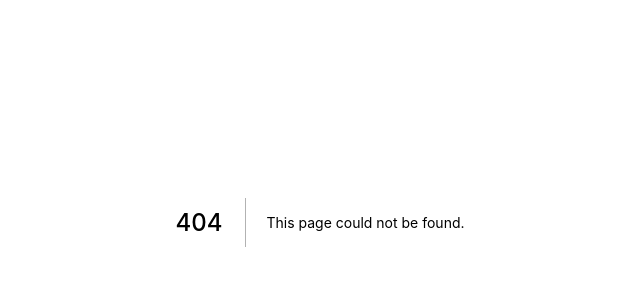
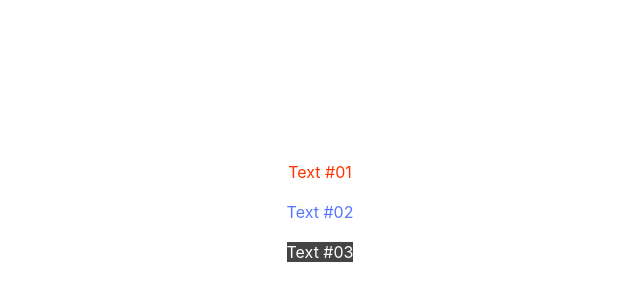
Before and after one commit to lucasrochagit/frontend-studies, a Next.js app in the folder udemy/nextjs-e-react/exercicios/: page /css/integration2 in a window 1280 px wide. Before the commit this address had no page. Shown: the part 178-478 px from the top of the page, without its empty margins (320-960 px from the left). Built offline with nearby package versions, Linux system fonts and the light colour scheme.

Commit message:
feat(nextjs-e-react): Integração com CSS #02

```diff
--- /dev/null
+++ b/udemy/nextjs-e-react/exercicios/pages/css/integration2.jsx
@@ -0,0 +1,14 @@
+import styles from "./integration2.module.css"
+
+export default function integration2() {
+    return (
+        <div id={styles.integration2}>
+            <div className={styles.red}>Text #01</div>
+            <br/>
+            <div className={styles.blue}>Text #02</div>
+            <br/>
+            <div className={styles.white}>Text #03</div>
+            <br/>
+        </div>
+    )
+}
--- /dev/null
+++ b/udemy/nextjs-e-react/exercicios/pages/css/integration2.module.css
@@ -0,0 +1,20 @@
+#integration2 {
+    height: 100vh;
+    display: flex;
+    flex-direction: column;
+    justify-content: center;
+    align-items: center;
+}
+
+.red {
+    color: #f30;
+}
+
+.blue {
+    color: #03fa;
+}
+
+.white {
+    background-color: #444;
+    color: #fff
+}
```
Also changed, not shown: udemy/nextjs-e-react/exercicios/pages/css/integration1.jsx (+6 -3 lines).
